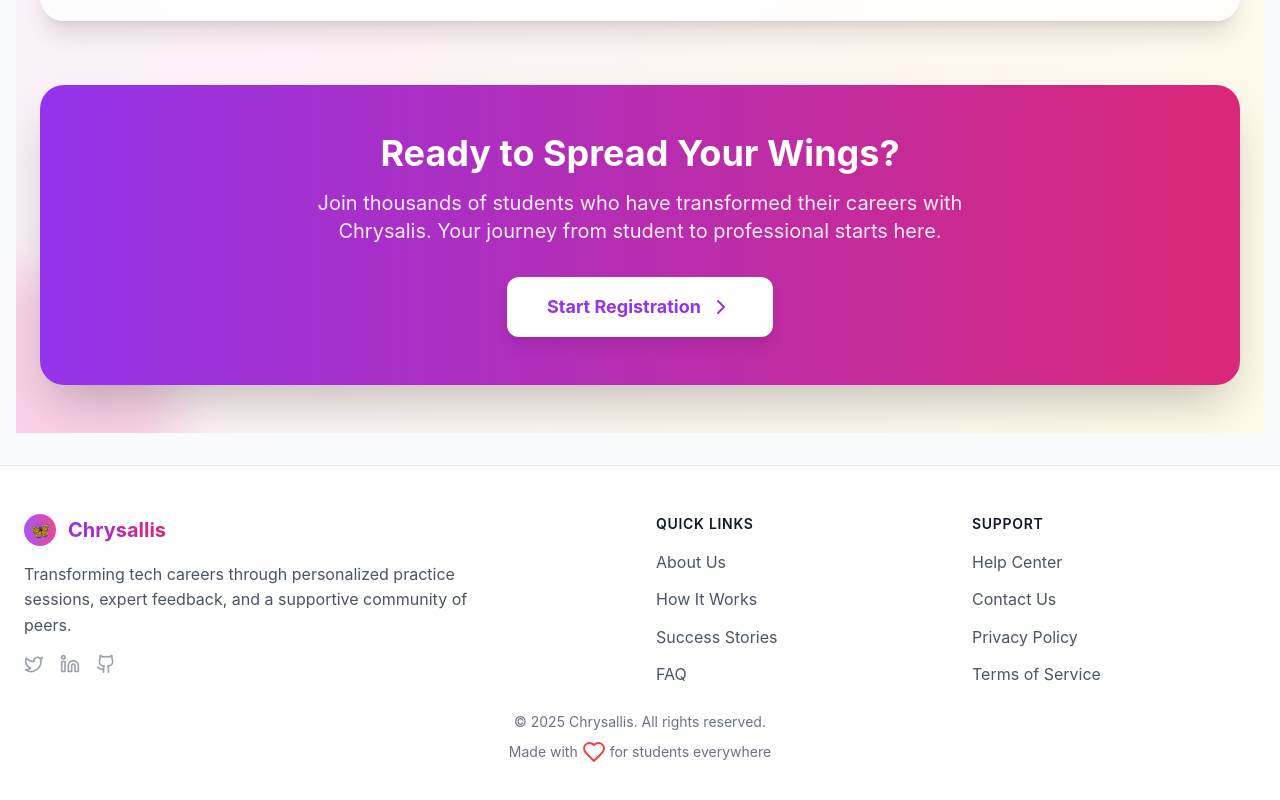
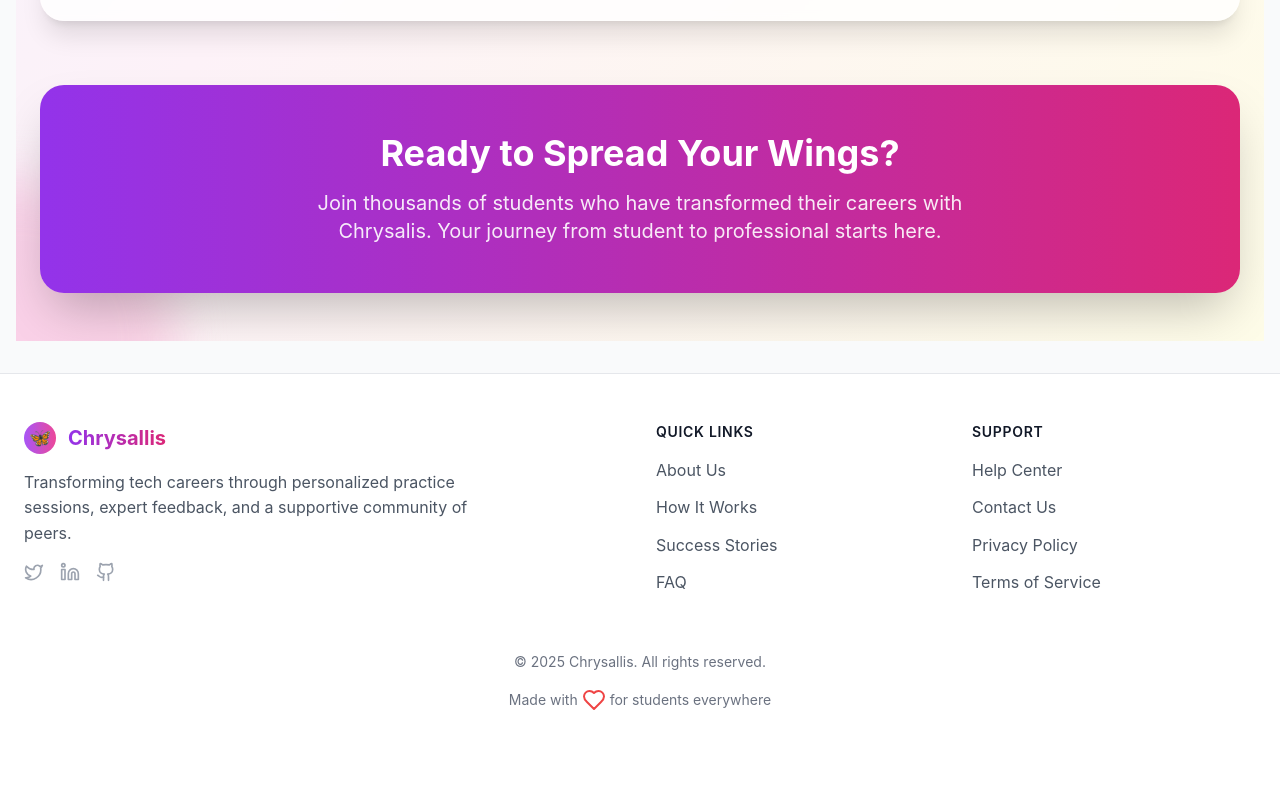
Before and after one commit to Norah-cs/Chrysallis, a React (Vite) app: page / in a window 1280 px wide. Shown: the part 1724-2524 px from the top of the page. Built offline with nearby package versions, Linux system fonts and the light colour scheme.

Commit message:
Update homepage

```diff
--- a/src/App.tsx
+++ b/src/App.tsx
@@ -5,6 +5,7 @@ import HomePage from "./components/pages/HomePage";
 import Rooms from "./components/pages/Rooms";
 import Features from "./components/pages/Features";
 import Profile from "./components/pages/Profile";
+import { RegistrationPage } from "./components/pages/RegistrationPage";
 
 function App() {
   return (
@@ -14,6 +15,7 @@ function App() {
         <main className="container mx-auto px-4 py-8">
           <Routes>
             <Route path="/" element={<HomePage />} />
+            <Route path="/register" element={<RegistrationPage onBack={() => window.history.back()} />} />
             <Route path="/rooms" element={<Rooms />} />
             <Route path="/features" element={<Features />} />
             <Route path="/profile" element={<Profile />} />
--- a/src/components/Footer/footer.tsx
+++ b/src/components/Footer/footer.tsx
@@ -109,7 +109,7 @@ export const Footer: React.FC = () => {
         {/* Bottom Section */}
         <div className="max-w-7xl mx-auto px-4 sm:px-6 lg:px-8 py-6">
             <div className="text-center">
-                <p className="text-gray-500 text-sm mb-2">
+                <p className="text-gray-500 text-sm mt-4 py-4">
                     © {currentYear} Chrysallis. All rights reserved.
                 </p>
                 <p className="text-gray-500 text-sm flex items-center justify-center">
--- a/src/components/Navbar/Navbar.tsx
+++ b/src/components/Navbar/Navbar.tsx
@@ -19,10 +19,12 @@ function Navbar() {
           {/* Logo/Brand */}
           <div className="flex items-center">
             <div className="flex-shrink-0">
+              <a href="/">
                 <img
                 src="/assets/chrysallis-logo.png"
                 alt="Chrysallis"
                 className="h-14 w-auto" />
+                </a>
             </div>
           </div>
 
--- a/src/components/pages/HomePage.tsx
+++ b/src/components/pages/HomePage.tsx
@@ -1,11 +1,9 @@
 import React from 'react';
+import { useNavigate } from 'react-router-dom';
 import { Sparkles, Users, Target, Award, ChevronRight } from 'lucide-react';
 
-interface HomePageProps {
-  onGetStarted: () => void;
-}
-
-export const HomePage: React.FC<HomePageProps> = ({ onGetStarted }) => {
+export const HomePage: React.FC = () => {
+  const navigate = useNavigate();
   const features = [
     {
       icon: <Users className="w-8 h-8" />,
@@ -53,7 +51,7 @@ export const HomePage: React.FC<HomePageProps> = ({ onGetStarted }) => {
           we help you emerge as a confident professional.
         </p>
         <button
-          onClick={onGetStarted}
+          onClick={() => navigate('/register')}
           className="inline-flex items-center px-8 py-4 bg-gradient-to-r from-purple-600 to-pink-600 text-white font-semibold text-lg rounded-xl shadow-lg hover:shadow-xl transform hover:scale-105 transition-all duration-300 group"
         >
           Begin Your Transformation
@@ -165,17 +163,10 @@ export const HomePage: React.FC<HomePageProps> = ({ onGetStarted }) => {
             <h2 className="text-4xl font-bold mb-4">
               Ready to Spread Your Wings?
             </h2>
-            <p className="text-xl mb-8 opacity-90 max-w-2xl mx-auto">
+            <p className="text-xl opacity-90 max-w-2xl mx-auto">
               Join thousands of students who have transformed their careers with Chrysalis.
               Your journey from student to professional starts here.
             </p>
-            <button
-              onClick={onGetStarted}
-              className="inline-flex items-center px-10 py-4 bg-white text-purple-600 font-bold text-lg rounded-xl shadow-lg hover:shadow-xl transform hover:scale-105 transition-all duration-300 group"
-            >
-              Start Registration
-              <ChevronRight className="w-6 h-6 ml-2 group-hover:translate-x-1 transition-transform duration-300" />
-            </button>
           </div>
         </section>
       </div>
--- a/src/components/pages/RegistrationPage.tsx
+++ b/src/components/pages/RegistrationPage.tsx
@@ -5,7 +5,6 @@ import { FormData } from '../../types';
 import { TECH_OPTIONS, PRACTICE_GOALS, YEAR_OPTIONS, BUTTERFLY_THEMES } from '../../constants';
 import { ButterflySVG } from '../shared/ButterflySVG';
 import { ProgressIndicator } from '../shared/ProgressIndicator';
-import { Footer } from '../Footer/Footer';
 
 interface RegistrationPageProps {
   onBack: () => void;
@@ -518,7 +517,6 @@ export const RegistrationPage: React.FC<RegistrationPageProps> = ({ onBack }) =>
           </div>
         </form>
       </div>
-      <Footer/>
     </div>
   );
 };
```
